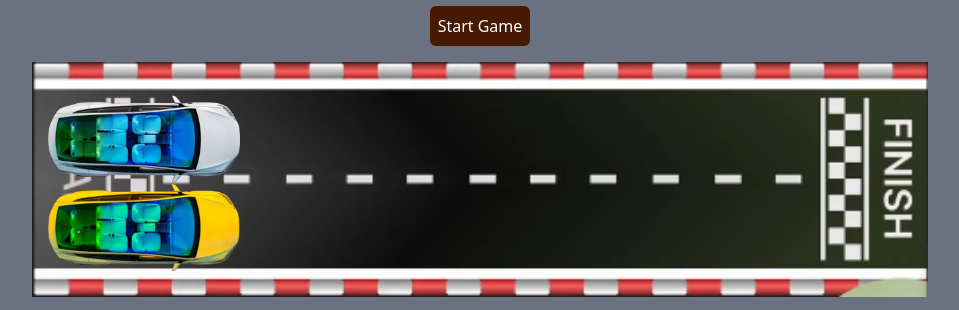
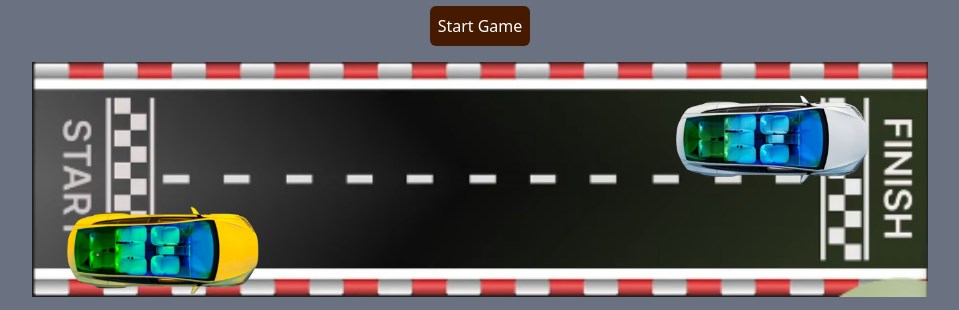
Before and after one commit to md-kamrujjaman-al-kudrot-dev/Typing-Racer-Game-tailwind-and-js-programming-hero, a website: page src/index.html in a window 1280 px wide. Shown: the part 66-376 px from the top of the page, without its empty margins (160-1119 px from the left). Drawn offline with Linux system fonts and the light colour scheme.

Commit message:
1st car running   setup done

```diff
--- a/src/index.html
+++ b/src/index.html
@@ -6,6 +6,7 @@
   <meta name="viewport" content="width=device-width, initial-scale=1.0">
   <link href="./output.css" rel="stylesheet">
   <title>Typing Racer Game</title>
+  <script defer src="script.js"></script>
 </head>
 
 <body class="bg-gray-500">
@@ -14,9 +15,9 @@
     <button class="text-white bg-amber-950 p-2 rounded-md mt-4">Start Game</button>
   </div>
   <div id="main" class=" flex  justify-center mt-4">
-    <div class="absolute w-[15%]  left-[13rem] mt-8">
-      <img id="car1" src="./Image/car1.png" alt="car1">
-      <img id="car2" src="./Image/car2.png" alt="car2">
+    <div class="absolute w-[15%]  left-[-5rem] mt-8">
+      <img id="car1" class="absolute" src="./Image/car1.png" alt="car1">
+      <img id="car2" class="absolute mt-28" src="./Image/car2.png" alt="car2">
     </div>
     <img class="w-[70%]" src="./Image/road.png" alt="road">
   </div>
--- a/src/script.js
+++ b/src/script.js
@@ -0,0 +1,38 @@
+const carOne = document.getElementById("car1")
+const carTwo = document.getElementById("car2")
+
+console.log("hello")
+setTimeout(()=>{
+    carOne.style.left = '160%'
+    carTwo.style.left = '160%'
+},100)
+
+
+
+
+
+
+let carOnePOsition = 150
+let carTwoPOsition = 150
+let isGameOver = false
+const carOneConstantMove = ()=>{
+    const carOneMOve = setInterval(() => {
+        if (isGameOver){
+            clearInterval(carOneMOve)
+        }
+        if(carOnePOsition >= 470){
+            isGameOver = true
+        }
+        carOnePOsition += 3
+        carOne.style.left = carOnePOsition + "%"
+    }, 30);
+}
+
+
+
+
+
+const startGame = ()=>{
+    carOneConstantMove()
+}
+startGame()
```
Also changed, not shown: src/output.css.
